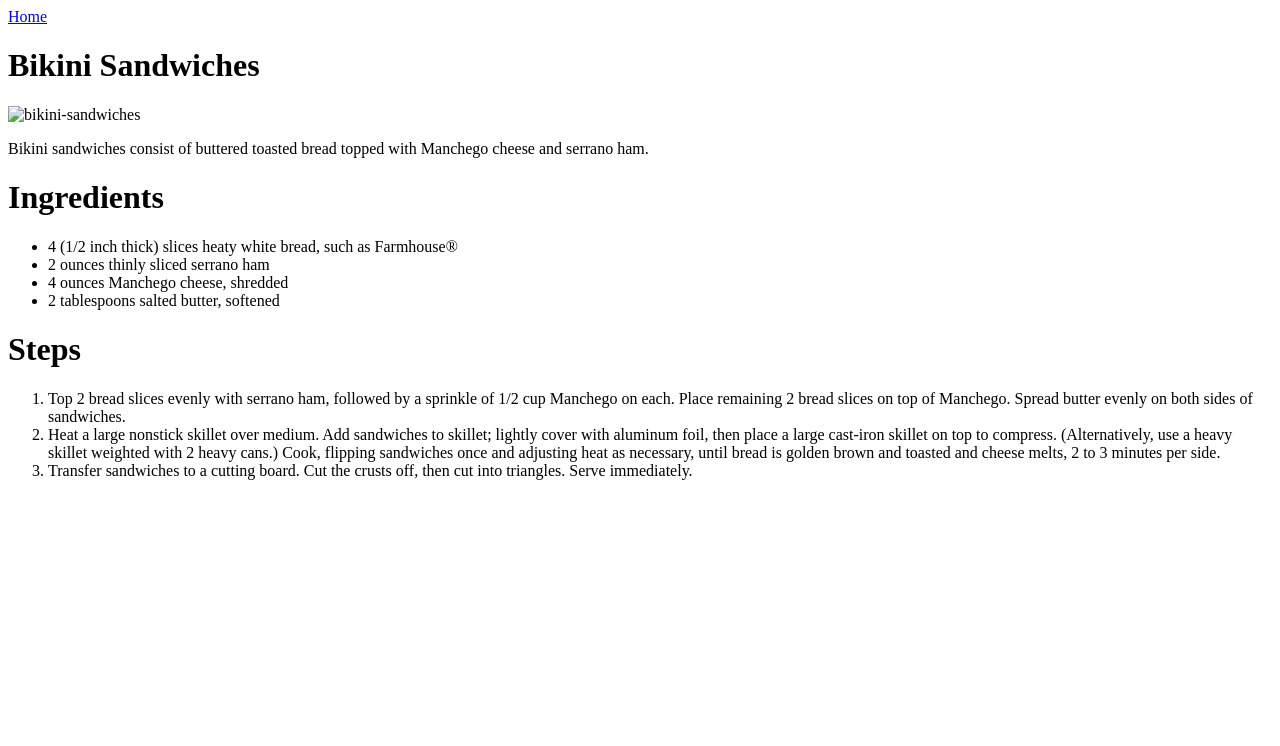
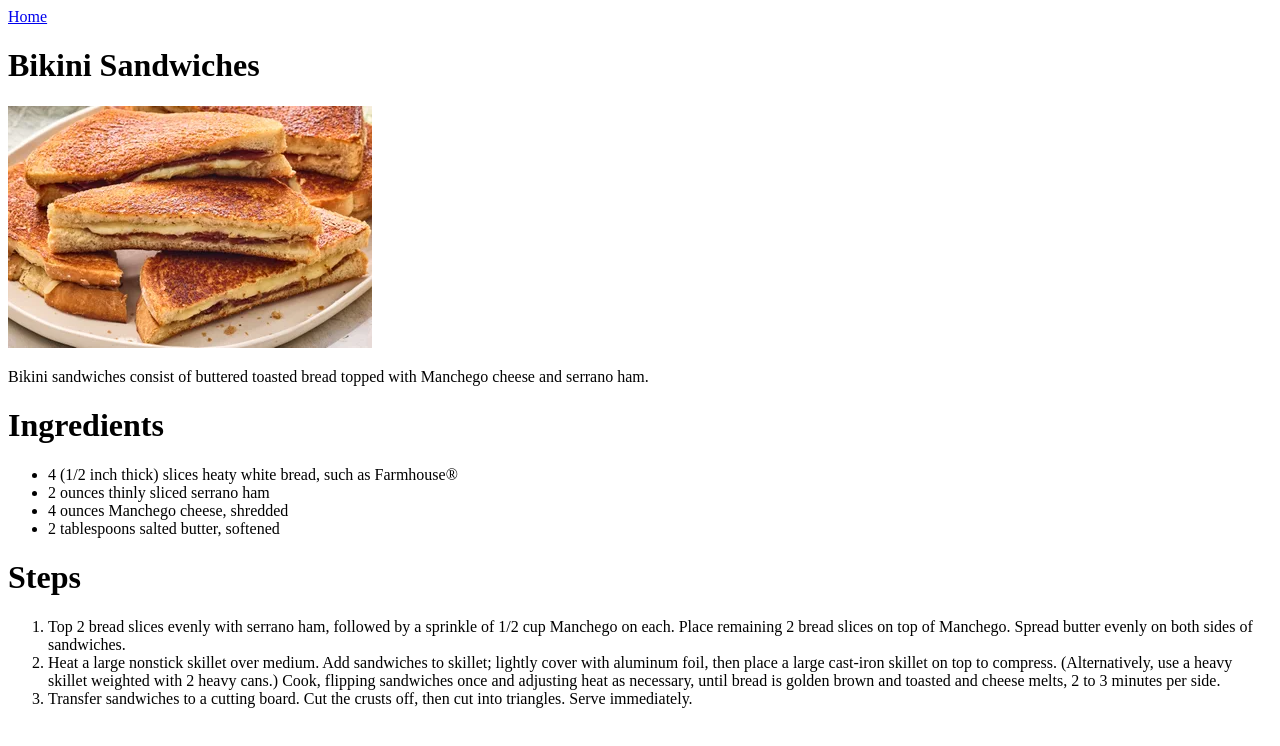
Before and after one commit to violet-ne/odin-recipes, a plain HTML site: page recipes/bikini-sandwiches.html in a window 1280 px wide. Drawn offline with Linux system fonts and the light colour scheme.

Commit message:
bikini-sandwiches.html
Use ../ to step at img

```diff
--- a/recipes/bikini-sandwiches.html
+++ b/recipes/bikini-sandwiches.html
@@ -9,11 +9,12 @@
   <a href="../index.html">Home</a>
   <h1>Bikini Sandwiches</h1>
   <div>
-  <img src="img/bikini-sandwich.webp" alt="bikini-sandwiches">
+  <img src="../img/bikini-sandwich.webp" alt="bikini-sandwiches">
   </div>
   <p>Bikini sandwiches consist of buttered toasted bread topped with Manchego cheese and serrano ham. </p>
   <h1>Ingredients</h1>
-  <ul><li>4 (1/2 inch thick) slices heaty white bread, such as Farmhouse®</li>
+  <ul>
+    <li>4 (1/2 inch thick) slices heaty white bread, such as Farmhouse®</li>
     <li>2 ounces thinly sliced serrano ham</li>
     <li>4 ounces Manchego cheese, shredded </li>
     <li>2 tablespoons salted butter, softened</li>
```
